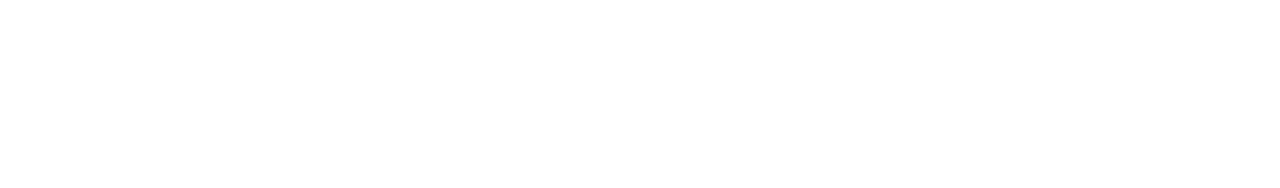
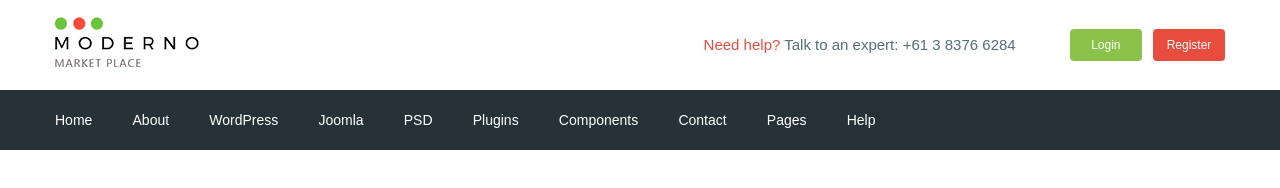
Before and after one commit to Artem0704/moderno, a website: page app/index.html in a window 1280 px wide. Drawn offline with nearby package versions, Linux system fonts and the light colour scheme; files that its build step writes are made by us from their sources.

Commit message:
added header

```diff
--- a/app/index.html
+++ b/app/index.html
@@ -5,10 +5,100 @@
     <meta http-equiv="X-UA-Compatible" content="IE=edge">
     <meta name="viewport" content="width=device-width, initial-scale=1.0">
     <title>Document</title>
+    <link href="https://fonts.googleapis.com/css2?family=Roboto:wght@500;700&display=swap" rel="stylesheet">
     <link rel="stylesheet" href="css/libs.min.css">
     <link rel="stylesheet" href="css/style.min.css">
 </head>
 <body>
+    <header class="header">
+
+<div class="header__top">
+    <div class="container">
+        <div class="header__top-inner">
+        <div class="header__logo">
+            <a href="#">
+                <img src="images/logo.png" alt="">
+            </a>
+
+        </div>
+<div class="header__text">
+<a href="#">
+    <span>Need help?</span>
+</a>  Talk to an expert:
+<a class="header__phone" href="tel:+61383766284">+61 3 8376 6284</a>
+</div>
+
+<div class="header__box">
+<a class="basket" href="#"></a>
+<a class="header__btn header__btn-login" href="#">Login</a>
+<a class="header__btn header__btn-register" href="#">Register</a>
+
+</div>
+</div>
+    </div>
+</div>
+
+<div class="header__menu">
+    <div class="container">
+        <nav class="menu">
+            <ul class="menu__list">
+                <li>
+                    <a href="#">
+                        Home
+                </a>
+                </li>
+                <li>
+                    <a href="#">
+                        About
+                </a>
+                </li>
+                <li>
+                    <a href="#">
+                        WordPress
+                </a>
+                </li>
+                <li>
+                    <a href="#">
+                        Joomla
+                </a>
+                </li>
+                <li>
+                    <a href="#">
+                        PSD
+                </a>
+                </li>
+                <li>
+                    <a href="#">
+                        Plugins
+                </a>
+                </li>
+                <li>
+                    <a href="#">
+                        Components
+                </a>
+                </li>
+                <li>
+                    <a href="#">
+                        Contact
+                </a>
+                </li>
+                <li>
+                    <a href="#">
+                        Pages
+                </a>
+                </li>
+                <li>
+                    <a href="#">
+                        Help
+                </a>
+                </li>
+            </ul>
+        </nav>
+    </div>
+</div>
+
+
+    </header>
 
 <script src="https://ajax.googleapis.com/ajax/libs/jquery/3.6.0/jquery.min.js"></script>
 <script src="js/libs.min.js"></script>
--- /dev/null
+++ b/app/scss/_fonts.scss
@@ -0,0 +1,7 @@
+@font-face {
+    font-family: 'Roboto-Regular', sans-serif;
+    src: url('../fonts/Roboto-Regular.woff2') format('woff2'),
+         url('../fonts/Roboto-Regular.woff') format('woff');
+        font-weight: 400;
+        font-display: swap;
+}
--- /dev/null
+++ b/app/scss/_global.scss
@@ -0,0 +1,36 @@
+html{
+    box-sizing: border-box;
+}
+*,
+*::before,
+*::after{
+    box-sizing: inherit;
+}
+
+a{
+    display: inline-block;
+    text-decoration: none;
+    color: $text;
+}
+
+ul,li{
+    margin: 0;
+    padding: 0;
+    list-style: none;
+
+}
+
+body{
+    font-family: 'Roboto-Regular', sans-serif;
+    font-weight: 400;
+    font-size: 15px;
+    line-height: 24px;
+    color: $text;
+
+}
+
+.container{
+    max-width: 1200px;
+    margin: 0 auto;
+    padding: 0 15px;
+}
--- /dev/null
+++ b/app/scss/_vars.scss
@@ -0,0 +1,4 @@
+$text: #546e7a;
+$red: #e74c3c;
+$green: #8bc34a;
+$bg: #263238;
--- a/app/scss/style.scss
+++ b/app/scss/style.scss
@@ -1,13 +1,61 @@
-html{
-    box-sizing: border-box;
-}
-*,
-*::before,
-*::after{
-    box-sizing: inherit;
+@import 'vars';
+@import 'global';
+@import 'fonts';
+
+.header__top-inner{
+    display: flex;
+    justify-content: space-between;
+    height: 90px;
+    align-items: center;
 }
 
-.box{
-    display: flex;
+.header__text{
+    margin-left: auto;
+    margin-right: 50px;
+    span{
+        color: $red;
+    }
+}
+
+.header__btn{
+    padding: 4px;
+    width: 72px;
+    border-radius: 4px;
+    text-align: center;
+    color: #fff;
+    font-size: 12px;
 
 }
+
+.header__btn-login{
+    background-color: $green;
+}
+
+.header__btn-register{
+    background-color: $red;
+    margin-left: 7px;
+}
+
+.header__menu{
+    background-color: $bg;
+}
+
+.menu{
+    display: flex;
+    align-items: center;
+    height: 60px;
+}
+
+.menu__list{
+    li{
+        display: inline-block;
+        & + li{
+            margin-left: 36px;
+        }
+    }
+
+    a{
+        color: #fff;
+        font-size: 14px;
+    }
+}
--- a/gulpfile.js
+++ b/gulpfile.js
@@ -9,7 +9,7 @@ let gulp = require('gulp'),
 
 
 gulp.task('sass', function(){
-    return gulp.src('app/scss/style.scss')
+    return gulp.src('app/scss/**/*.scss')
     .pipe(sass({outputStyle: 'compressed'}))
     .pipe(rename({suffix : ".min"}))
     .pipe(autoprefixer({
@@ -59,7 +59,7 @@ gulp.task('browser-sync', function() {
 });
 
 gulp.task('watch', function(){
-    gulp.watch('app/scss/style.scss', gulp.parallel('sass'));
+    gulp.watch('app/scss/**/*.scss', gulp.parallel('sass'));
     gulp.watch('app/*.html', gulp.parallel('html'));
     gulp.watch('app/js/*.js', gulp.parallel('js'));
 
```
Also changed, not shown: app/fonts/Roboto-Regular.woff (added), app/fonts/Roboto-Regular.woff2 (added), app/images/logo.png (added).
